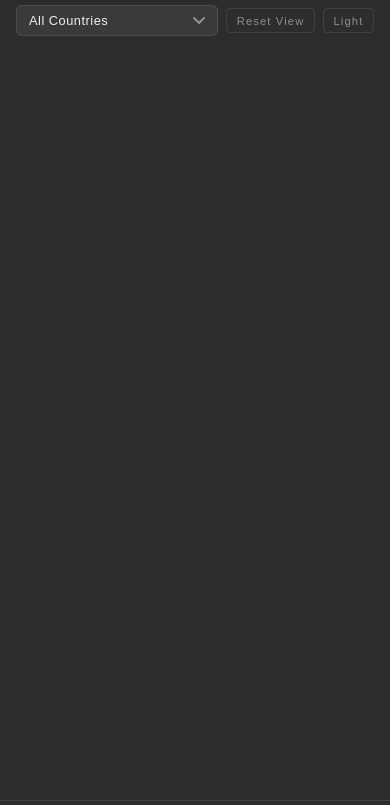
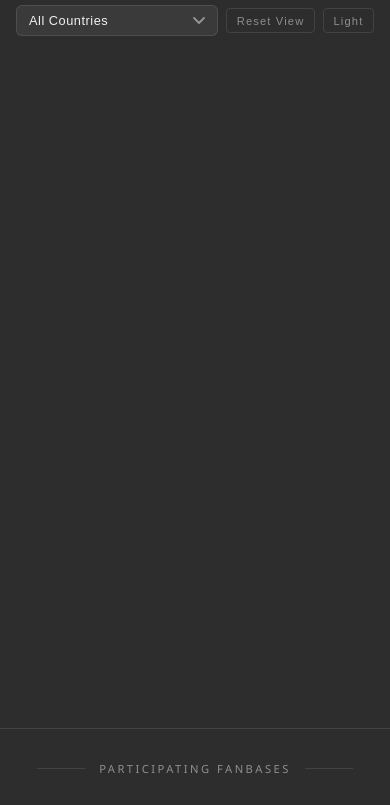
Before and after one commit to mruson/asia-unite, a plain HTML site: page index.html in a window 390 px wide. Shown: the part 34-839 px from the top of the page. Drawn offline with nearby package versions, Linux system fonts and the light colour scheme; no server answers.

Commit message:
fix scroll

```diff
--- a/index.html
+++ b/index.html
@@ -493,10 +493,25 @@
       line-height: 1.4;
     }
 
+    /* ── Mobile scrollbar ── */
+    @media (max-width: 680px) {
+      ::-webkit-scrollbar {
+        width: 3px;
+      }
+      ::-webkit-scrollbar-track {
+        background: transparent;
+      }
+      ::-webkit-scrollbar-thumb {
+        background: var(--border);
+        border-radius: 3px;
+      }
+    }
+
     /* ── Mobile ── */
     @media (max-width: 680px) {
       body {
         min-height: 100dvh;
+        overflow-y: scroll;
       }
 
       header {
@@ -529,10 +544,10 @@
         min-width: 100%;
       }
 
-      /* Map: fixed viewport height so fanbases section scrolls below */
+      /* Map: leave ~72px so fanbases heading peeks into view */
       .map-wrap {
         flex: none;
-        height: calc(100dvh - 90px);
+        height: calc(100dvh - 90px - 72px);
         padding: 0;
         overflow: hidden;
         align-items: stretch;
```
